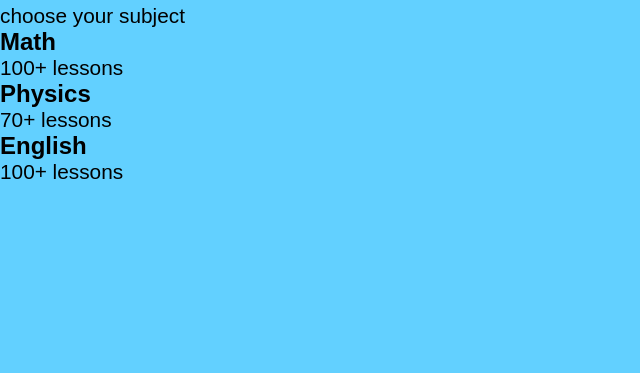
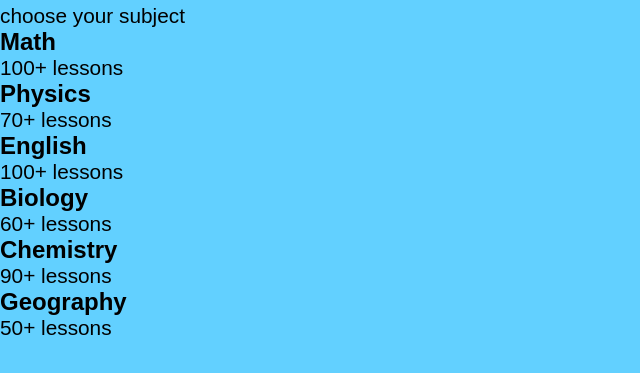
Before and after one commit to Samirashan/S-cool, a plain HTML site: page index.html in a window 1280 px wide. Shown: the part 181-554 px from the top of the page, without its empty margins (0-640 px from the left). Drawn offline with Linux system fonts and the light colour scheme; a web font is replaced by a local one.

Commit message:
Update index.html

```diff
--- a/index.html
+++ b/index.html
@@ -49,3 +49,26 @@
                     <p class="s-subtitle">100+ lessons</p>
                 </div>
             </div>
+<div class="start-items">
+                <div class="s-item s-biology">
+                    <h2 class="s-title">Biology</h2>
+                    <p class="s-subtitle">60+ lessons</p>
+                </div>
+                <div class="s-item s-chemistry">
+                    <h2 class="s-title">Chemistry</h2>
+                    <p class="s-subtitle">90+ lessons</p>
+                </div>
+                <div class="s-item s-geography">
+                    <h2 class="s-title">Geography</h2>
+                    <p class="s-subtitle">50+ lessons</p>
+                </div>
+            </div>
+
+
+
+
+
+    </div>
+
+    </section>
+</div>
```
